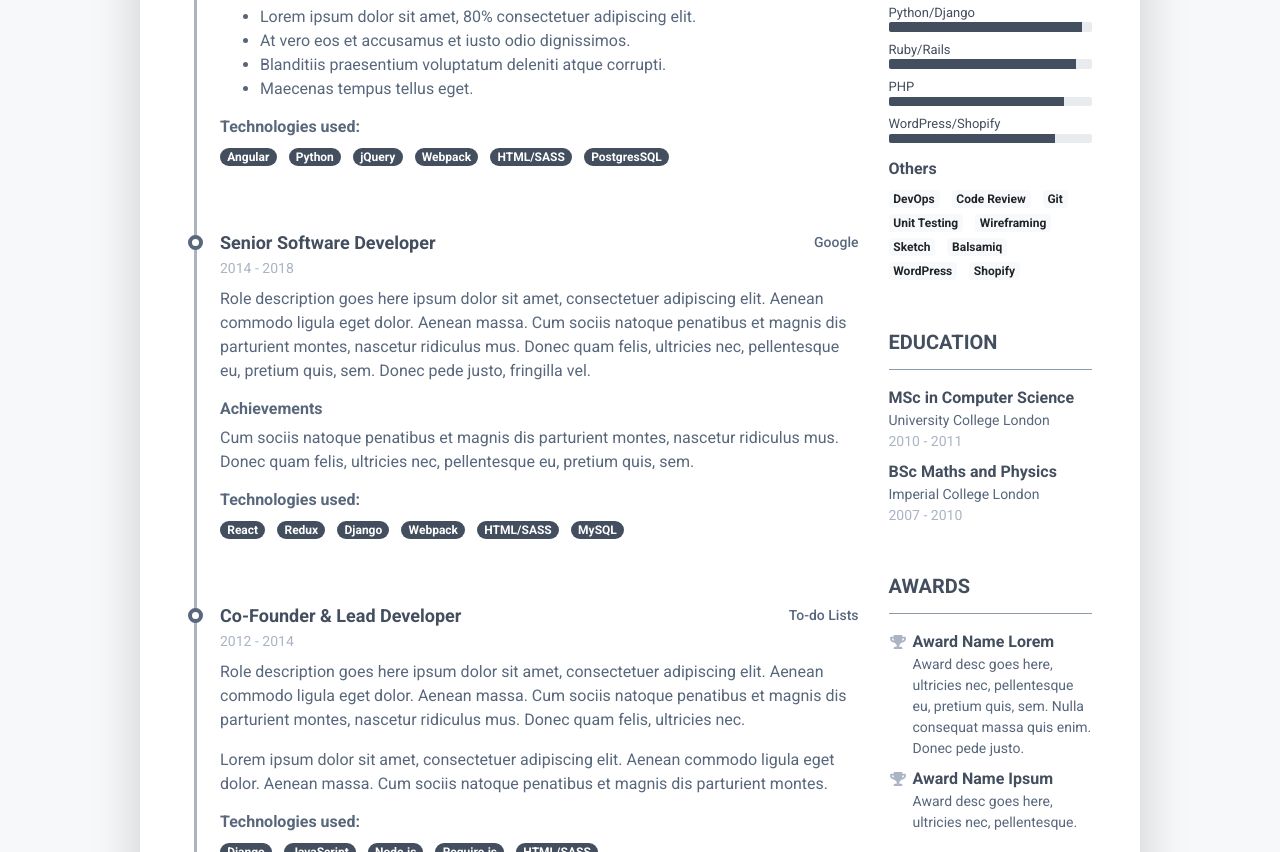
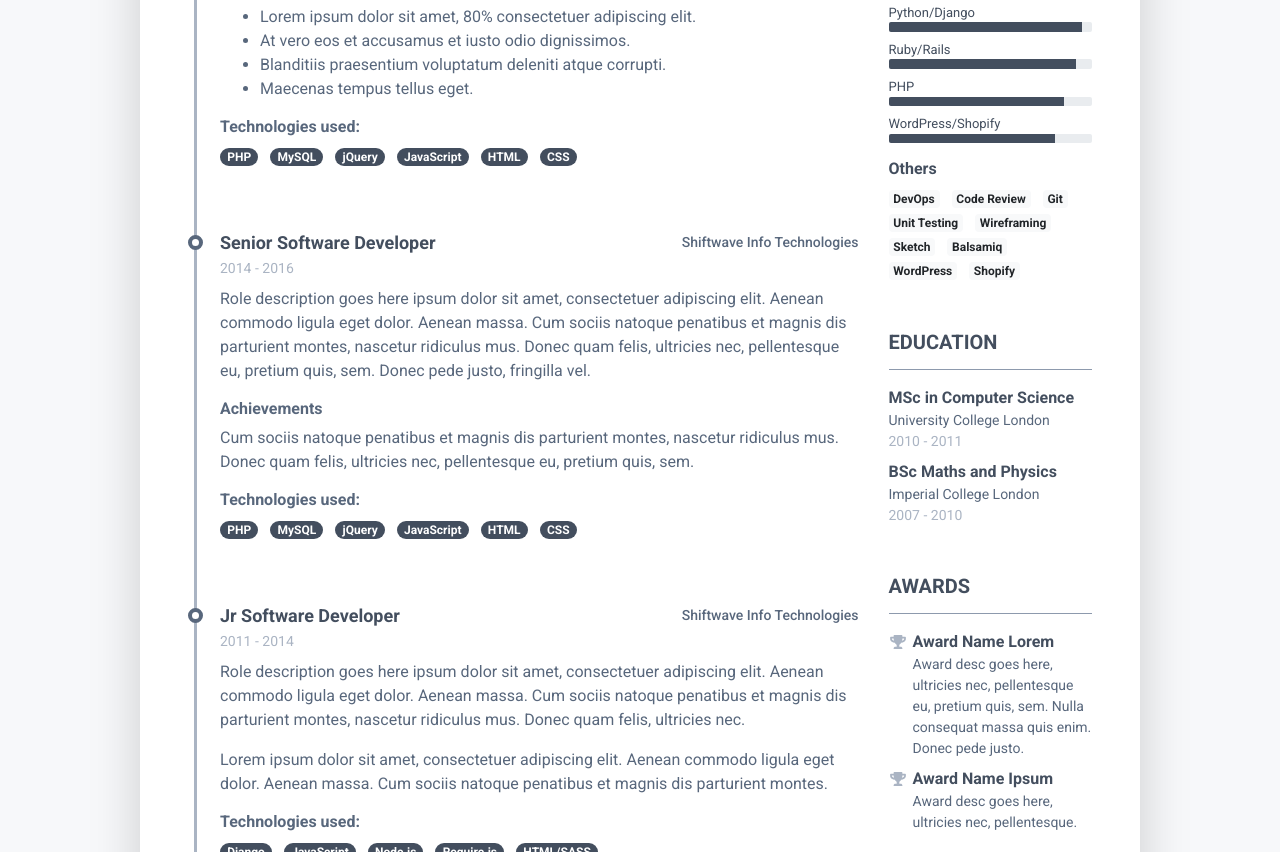
Before and after one commit to ravikumarkarri/ravikumarkarri.github.io, a plain HTML site: page index.html in a window 1280 px wide. Shown: the part 855-1707 px from the top of the page. Drawn offline with Linux system fonts and the light colour scheme.

Commit message:
Update Experience

```diff
--- a/index.html
+++ b/index.html
@@ -69,9 +69,9 @@
 									    <div class="resume-timeline-item-header mb-2">
 										    <div class="d-flex flex-column flex-md-row">
 										        <h3 class="resume-position-title font-weight-bold mb-1">Lead Developer</h3>
-										        <div class="resume-company-name ml-auto">Startup Hub</div>
+										        <div class="resume-company-name ml-auto">Shiftwave Info Technologies</div>
 										    </div><!--//row-->
-										    <div class="resume-position-time">2018 - Present</div>
+										    <div class="resume-position-time">2016 - Present</div>
 									    </div><!--//resume-timeline-item-header-->
 									    <div class="resume-timeline-item-desc">
 										    <p>Role description goes here ipsum dolor sit amet, consectetuer adipiscing elit. Aenean commodo ligula eget dolor. Aenean massa. Cum sociis natoque penatibus et magnis dis parturient montes, nascetur ridiculus mus. Donec quam felis, ultricies nec, pellentesque eu, pretium quis, sem. Donec pede justo, fringilla vel.</p>
@@ -85,12 +85,12 @@
 										    </ul>
 										    <h4 class="resume-timeline-item-desc-heading font-weight-bold">Technologies used:</h4>
 										    <ul class="list-inline">
-											    <li class="list-inline-item"><span class="badge badge-primary badge-pill">Angular</span></li>
-											    <li class="list-inline-item"><span class="badge badge-primary badge-pill">Python</span></li>
+											    <li class="list-inline-item"><span class="badge badge-primary badge-pill">PHP</span></li>
+											    <li class="list-inline-item"><span class="badge badge-primary badge-pill">MySQL</span></li>
 											    <li class="list-inline-item"><span class="badge badge-primary badge-pill">jQuery</span></li>
-											    <li class="list-inline-item"><span class="badge badge-primary badge-pill">Webpack</span></li>
-											    <li class="list-inline-item"><span class="badge badge-primary badge-pill">HTML/SASS</span></li>
-											    <li class="list-inline-item"><span class="badge badge-primary badge-pill">PostgresSQL</span></li>
+											    <li class="list-inline-item"><span class="badge badge-primary badge-pill">JavaScript</span></li>
+											    <li class="list-inline-item"><span class="badge badge-primary badge-pill">HTML</span></li>
+											    <li class="list-inline-item"><span class="badge badge-primary badge-pill">CSS</span></li>
 										    </ul>
 									    </div><!--//resume-timeline-item-desc-->
 
@@ -101,9 +101,9 @@
 									    <div class="resume-timeline-item-header mb-2">
 										    <div class="d-flex flex-column flex-md-row">
 										        <h3 class="resume-position-title font-weight-bold mb-1">Senior Software Developer</h3>
-										        <div class="resume-company-name ml-auto">Google</div>
+										        <div class="resume-company-name ml-auto">Shiftwave Info Technologies</div>
 										    </div><!--//row-->
-										    <div class="resume-position-time">2014 - 2018</div>
+										    <div class="resume-position-time">2014 - 2016</div>
 									    </div><!--//resume-timeline-item-header-->
 									    <div class="resume-timeline-item-desc">
 										    <p>Role description goes here ipsum dolor sit amet, consectetuer adipiscing elit. Aenean commodo ligula eget dolor. Aenean massa. Cum sociis natoque penatibus et magnis dis parturient montes, nascetur ridiculus mus. Donec quam felis, ultricies nec, pellentesque eu, pretium quis, sem. Donec pede justo, fringilla vel.</p>
@@ -111,12 +111,12 @@
 										    <p>Cum sociis natoque penatibus et magnis dis parturient montes, nascetur ridiculus mus. Donec quam felis, ultricies nec, pellentesque eu, pretium quis, sem.</p>
 										    <h4 class="resume-timeline-item-desc-heading font-weight-bold">Technologies used:</h4>
 										    <ul class="list-inline">
-											    <li class="list-inline-item"><span class="badge badge-primary badge-pill">React</span></li>
-											    <li class="list-inline-item"><span class="badge badge-primary badge-pill">Redux</span></li>
-											    <li class="list-inline-item"><span class="badge badge-primary badge-pill">Django</span></li>
-											    <li class="list-inline-item"><span class="badge badge-primary badge-pill">Webpack</span></li>
-											    <li class="list-inline-item"><span class="badge badge-primary badge-pill">HTML/SASS</span></li>
+											    <li class="list-inline-item"><span class="badge badge-primary badge-pill">PHP</span></li>
 											    <li class="list-inline-item"><span class="badge badge-primary badge-pill">MySQL</span></li>
+											    <li class="list-inline-item"><span class="badge badge-primary badge-pill">jQuery</span></li>
+											    <li class="list-inline-item"><span class="badge badge-primary badge-pill">JavaScript</span></li>
+											    <li class="list-inline-item"><span class="badge badge-primary badge-pill">HTML</span></li>
+											    <li class="list-inline-item"><span class="badge badge-primary badge-pill">CSS</span></li>
 										    </ul>
 									    </div><!--//resume-timeline-item-desc-->
 
@@ -126,10 +126,10 @@
 
 									    <div class="resume-timeline-item-header mb-2">
 										    <div class="d-flex flex-column flex-md-row">
-										        <h3 class="resume-position-title font-weight-bold mb-1">Co-Founder & Lead Developer</h3>
-										        <div class="resume-company-name ml-auto">To-do Lists</div>
+										        <h3 class="resume-position-title font-weight-bold mb-1">Jr Software Developer</h3>
+										        <div class="resume-company-name ml-auto">Shiftwave Info Technologies</div>
 										    </div><!--//row-->
-										    <div class="resume-position-time">2012 - 2014</div>
+										    <div class="resume-position-time">2011 - 2014</div>
 									    </div><!--//resume-timeline-item-header-->
 									    <div class="resume-timeline-item-desc">
 										    <p>Role description goes here ipsum dolor sit amet, consectetuer adipiscing elit. Aenean commodo ligula eget dolor. Aenean massa. Cum sociis natoque penatibus et magnis dis parturient montes, nascetur ridiculus mus. Donec quam felis, ultricies nec.</p>
```
